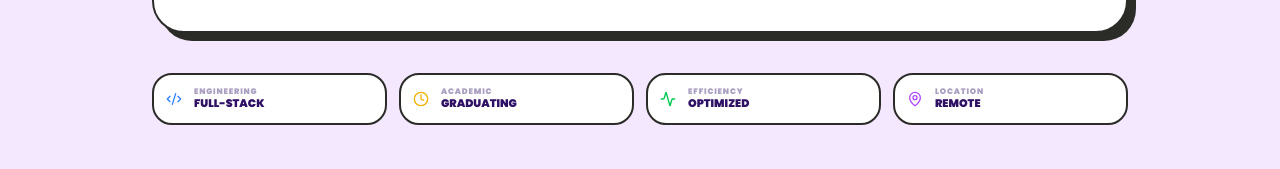
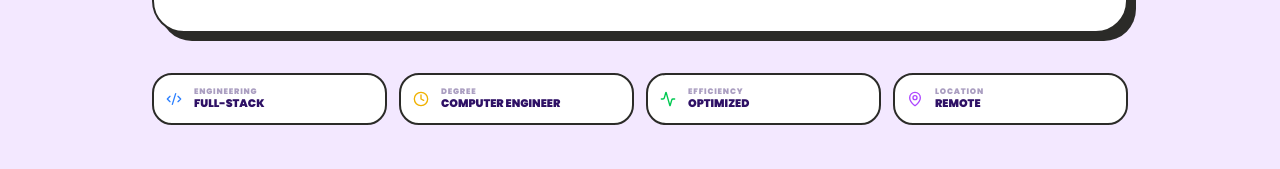
Before and after one commit to Irisszzss/colleen-portfolio, a React (Vite) app: page / in a window 1280 px wide. Shown: the part 513-682 px from the top of the page. Built offline with nearby package versions, Linux system fonts and the light colour scheme.

Commit message:
Updated status

```diff
--- a/src/data/portfolio.ts
+++ b/src/data/portfolio.ts
@@ -3,7 +3,8 @@ import dervifaiImg from '../assets/Projects/Derivifai.png';
 import RootToolImg from '../assets/Projects/RootTool.png';
 import CreativePortfolioImg from '../assets/Projects/CreativePortfolio.png';
 // import CJ from '../assets/CJ.jpg';
-import CJ1 from '../assets/CJ1.jpg';
+//import CJ1 from '../assets/CJ1.jpg';
+import CJ2 from '../assets/CJ2.png';
 import BSULogo from '../assets/logo/bulsu-logo.jpg';
 import SFAMSLogo from '../assets/logo/sfams-logo.png';
 
@@ -13,7 +14,7 @@ export const PORTFOLIO_DATA = {
     lastName: "P. Jones",
     title: "About",
     bio: "Failures aren't roadblocks, they’re just part of the debugging process. It’s never about being better than everyone else. It’s just you vs. you, pushing to see how much further you can take your own potential.",
-    avatar: CJ1,
+    avatar: CJ2,
     lvl: "1",
     resumeUrl: '/Jones_Colleen_Iris_Resume.pdf',
     cvUrl: "/Jones_Colleen_CV.pdf",
@@ -114,9 +115,9 @@ export const PORTFOLIO_DATA = {
       degree: "BS in Computer Engineering",
       year: "2022 — 2026",
       eduId: "BSU-COE-2022",
-      progress: 90, // Updated progression
+      progress: 100, // Updated progression
       awards: [
-        { id: "AW-01", title: "Magna Cum Laude Candidate", issuer: "College of Engineering", date: "June 2026" },
+        { id: "AW-01", title: "Magna Cum Laude", issuer: "College of Engineering", date: "June 2026" },
         { id: "AW-02", title: "Dean's Lister", issuer: "College of Engineering", date: "2023-2026" },
         { id: "AW-03", title: "ICpEP R3 Logic Breadboarding Participant", issuer: "ICpEP.se Region III", date: "March 2026" },
         { id: "AW-04", title: "Huawei Innovation Track Participant", issuer: "Huawei ICT Academy", date: "Nov 2025" },
--- a/src/pages/PortfolioPage.tsx
+++ b/src/pages/PortfolioPage.tsx
@@ -142,7 +142,7 @@ export default function PortfolioPage() {
         <section className="pop-reveal grid grid-cols-2 lg:grid-cols-4 gap-3">
           {[
             { label: "Engineering", val: "Full-stack", icon: <Code2 size={16}/>, color: "text-blue-500" },
-            { label: "Academic", val: "Graduating", icon: <Clock size={16}/>, color: "text-yellow-500" },
+            { label: "Degree", val: "Computer Engineer", icon: <Clock size={16}/>, color: "text-yellow-500" },
             { label: "Efficiency", val: "Optimized", icon: <Activity size={16}/>, color: "text-green-500" },
             { label: "Location", val: "Remote", icon: <MapPin size={16}/>, color: "text-purple-500" }
           ].map((stat, i) => (
```
Also changed, not shown: 1 other file (tests, documents, lock files or other folders).
